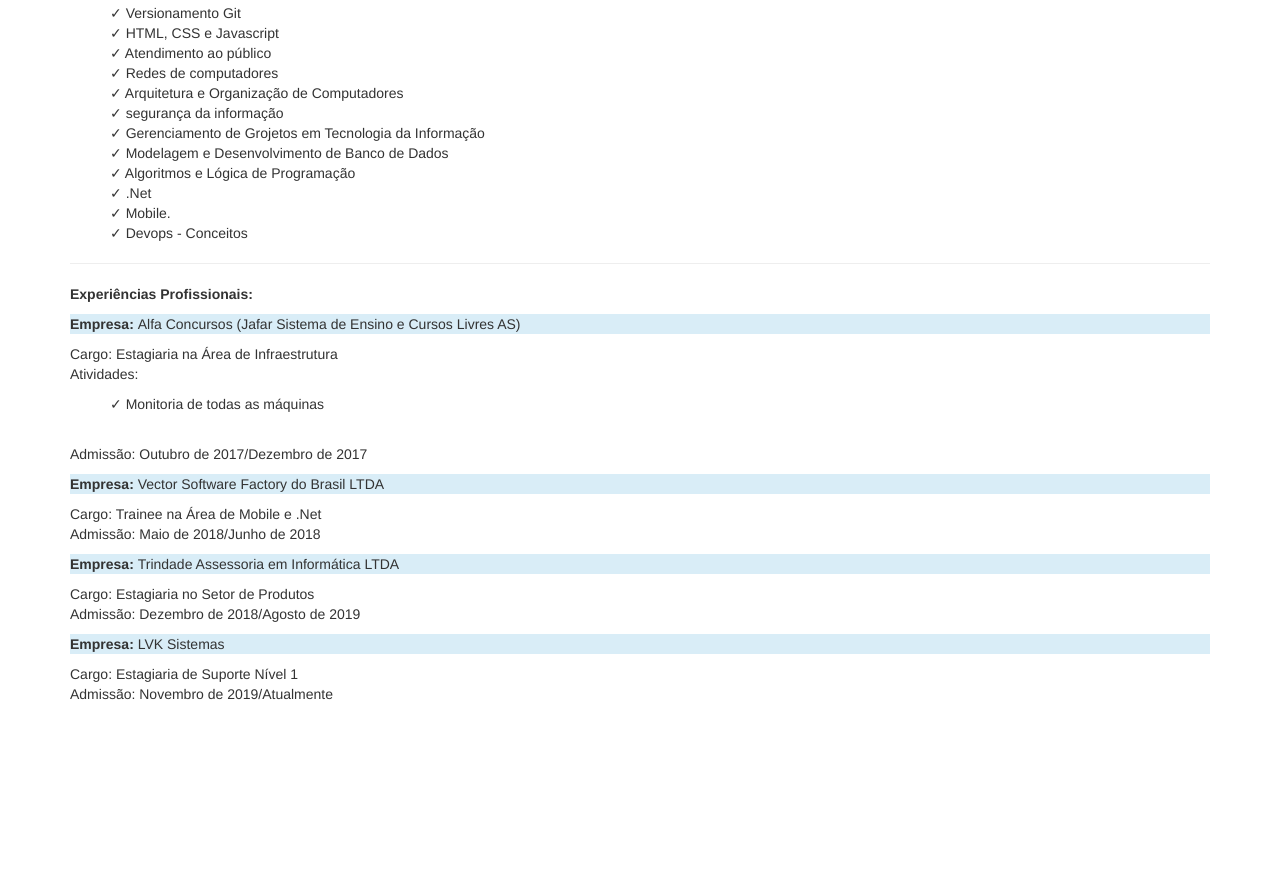
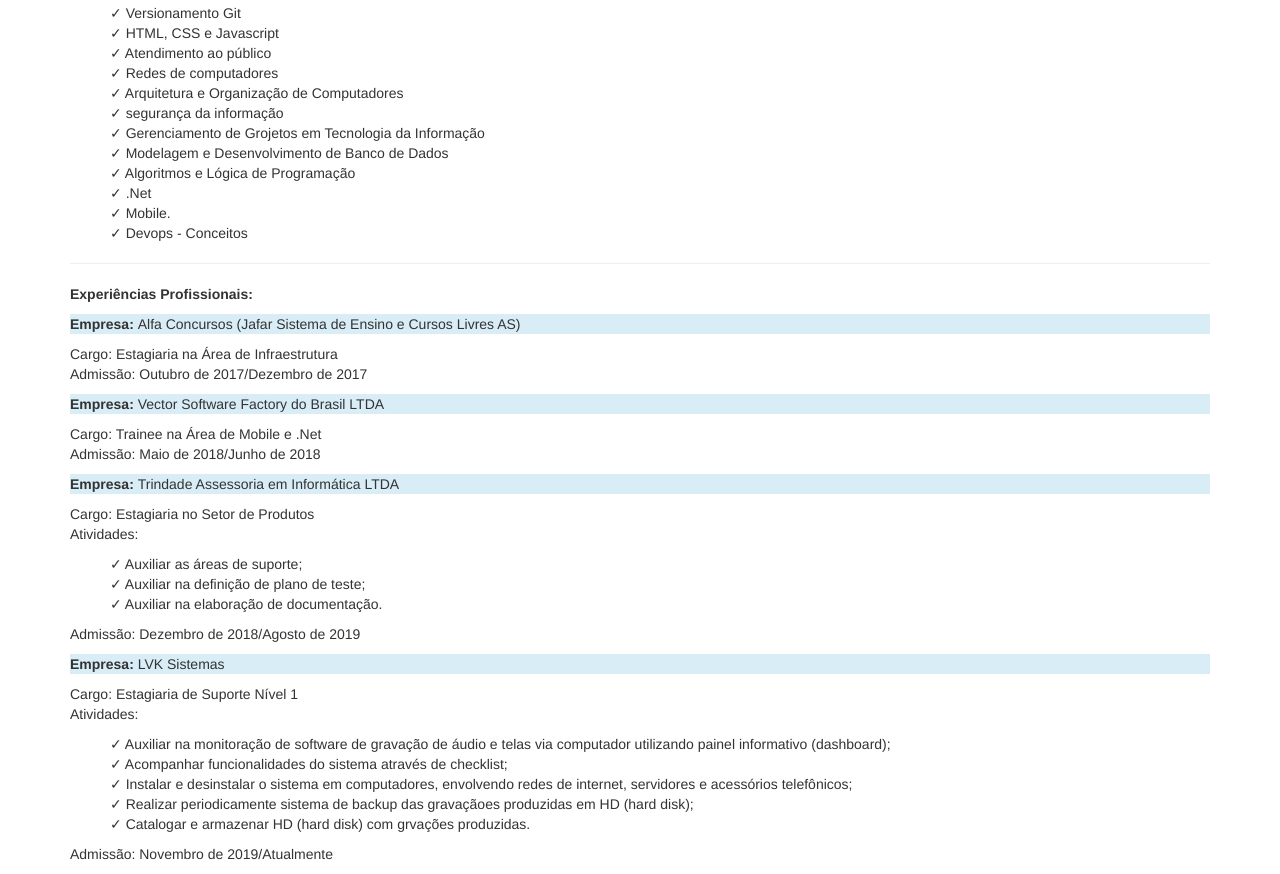
Before and after one commit to Ikejimamiki/curriculo, a plain HTML site: page index.html in a window 1280 px wide. Shown: the part 281-1155 px from the top of the page. Before the commit the page ends 995 px from the top, so only its background shows below. Drawn offline with nearby package versions, Linux system fonts and the light colour scheme.

Commit message:
Criar o curriculo

```diff
--- a/index.html
+++ b/index.html
@@ -65,12 +65,6 @@
     <p>
         Cargo: Estagiaria na Área de Infraestrutura
         <br>
-        Atividades:
-        <br>
-        <ul>
-            <li>Monitoria de todas as máquinas</li>
-        </ul>
-        <br>
         Admissão: Outubro de 2017/Dezembro de 2017
     </p>
     <p class="bg-info">
@@ -87,6 +81,12 @@
     <p>
         Cargo: Estagiaria no Setor de Produtos
         <br>
+        Atividades:
+        <ul>
+            <li>Auxiliar as áreas de suporte;</li>
+            <li>Auxiliar na definição de plano de teste;</li>
+            <li>Auxiliar na elaboração de documentação.</li>
+        </ul>
         Admissão: Dezembro de 2018/Agosto de 2019
     </p>
     <p class="bg-info">
@@ -95,6 +95,14 @@
     <p>
         Cargo: Estagiaria de Suporte Nível 1
         <br>
+        Atividades:
+        <ul>
+            <li>Auxiliar na monitoração de software de gravação de áudio e telas via computador utilizando painel informativo (dashboard);</li>
+            <li>Acompanhar funcionalidades do sistema através de checklist;</li>
+            <li>Instalar e desinstalar o sistema em computadores, envolvendo redes de internet, servidores e acessórios telefônicos;</li>
+            <li>Realizar periodicamente sistema de backup das gravaçãoes produzidas em HD (hard disk);</li>
+            <li>Catalogar e armazenar HD (hard disk) com grvações produzidas.</li>
+        </ul>
         Admissão: Novembro de 2019/Atualmente
     </p>
 
```
